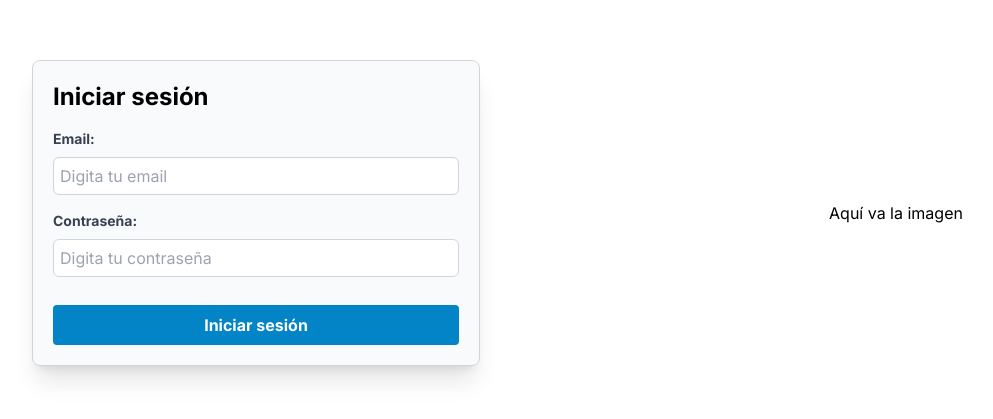
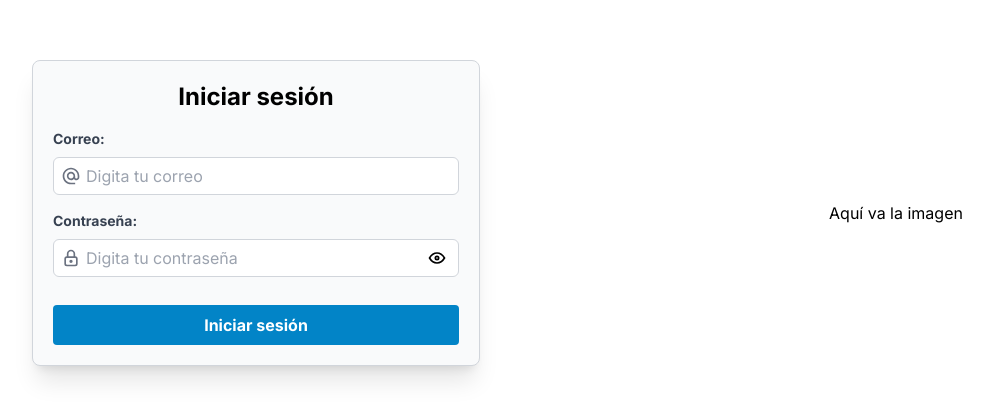
Before and after one commit to edwin-bur17/Mennar-App, a Next.js app: page / in a window 1280 px wide. Shown: the part 187-606 px from the top of the page, without its empty margins (64-1057 px from the left). Built offline with nearby package versions, Linux system fonts and the light colour scheme.

Commit message:
Actualización css del componente LoginForm

```diff
--- a/src/components/LoginForm.jsx
+++ b/src/components/LoginForm.jsx
@@ -3,18 +3,22 @@ import { useAuth } from "@/context/authContext"
 import { useEffect, useState } from "react"
 import { useRouter } from "next/navigation"
 import Spinner from "./Spinner"
+import { TbEyeOff, TbEye, TbLock } from "react-icons/tb"
+import { MdAlternateEmail } from "react-icons/md"
+import showAlert from "@/services/alertSweet"
 
 export const LoginForm = () => {
     const { login, isAuthenticated, loading } = useAuth()
     const [email, setEmail] = useState("")
     const [password, setPassword] = useState("")
-    const [error, setError] = useState(null)
-    const [successMessage, setSuccessMessage] = useState(null)
+    const [showPassword, setShowPassword] = useState(false)
     const router = useRouter()
 
-    const inputClass = "w-full p-1.5 text-gray-700 bg-white border border-gray-300 rounded-md focus:outline-none focus:ring-2 focus:ring-sky-500 focus:border-transparent"
+    const inputClass = "w-full pl-8 py-1.5 text-gray-700 bg-white border border-gray-300 rounded-md focus:outline-none focus:ring-2 focus:ring-sky-500 focus:border-transparent"
     const buttonClass = "w-full px-4 py-2 font-bold text-white bg-sky-default rounded hover:bg-sky-500 focus:outline-none focus:shadow-outline"
     const labelClass = "block mb-2 text-sm font-bold text-gray-700"
+    const iconClass = "absolute left-2 top-1/2 transform -translate-y-1/2 text-gray-500"
+    const buttonShowPassClass = "absolute right-3 top-1/2 transform -translate-y-1/2 text-gray-400 hover:text-primary transition-colors duration-300"
 
     useEffect(() => {
         if (isAuthenticated) {
@@ -24,56 +28,65 @@ export const LoginForm = () => {
 
     const handleSubmit = async (e) => {
         e.preventDefault()
-        setError(null)
-        setSuccessMessage(null)
         if (!email || !password) {
-            setError("Todos los campos son obligatorios")
+            showAlert("Todos los campos son obligatorios", "error")
             return
         }
         try {
             const result = await login(email, password)
             if (result.success) {
-                setSuccessMessage(result.message)
+                showAlert(result.message, "success")
                 setTimeout(() => {
                     router.push("/direccionamientos")
                 }, 1500)
             } else {
-                setError(result.error)
+                showAlert(result.error, "error")
             }
         } catch (error) {
             console.log(error)
-            setError("Ocurrió un error inesperado. Por favor, intenta de nuevo.")
+            showAlert("Ocurrió un error inesperado. Por favor, intenta de nuevo.", "error")
         }
     }
 
     return (
         <div className="flex items-center justify-center p-5">
             <div className="w-full max-w-md bg-gray-50 p-5 border border-gray-300 shadow-xl rounded-lg">
-                <h3 className="text-2xl font-bold mb-4">Iniciar sesión</h3>
-                {error && <p className="text-danger-default text-center m-3">{error}</p>}
-                {successMessage && <p className="text-success-700 text-center">{successMessage}</p>}
+                <h3 className="text-2xl text-center font-bold mb-4">Iniciar sesión</h3>
                 <form onSubmit={handleSubmit}>
                     <div className="mb-4">
-                        <label htmlFor="email" className={labelClass}> Email: </label>
+                        <label htmlFor="email" className={labelClass}> Correo: </label>
+                        <div className="relative">
+                            <MdAlternateEmail className={iconClass} size={20} />
                             <input
                                 type="email"
                                 id="email"
-                            className={inputClass}
+                                className={`${inputClass} pr-1.5`}
                                 value={email}
-                            placeholder="Digita tu email"
+                                placeholder="Digita tu correo"
                                 onChange={(e) => setEmail(e.target.value)}
                             />
                         </div>
+                    </div>
                     <div className="mb-7">
                         <label htmlFor="password" className={labelClass}> Contraseña: </label>
+                        <div className="relative">
+                            <TbLock className={iconClass} size={20} />
                             <input
-                            type="password"
+                                type={showPassword ? "text" : "password"}
                                 id="password"
-                            className={inputClass}
+                                className={`${inputClass} pr-10`}
                                 value={password}
                                 placeholder="Digita tu contraseña"
                                 onChange={(e) => setPassword(e.target.value)}
                             />
+                            <button
+                                type="button"
+                                onClick={() => setShowPassword(!showPassword)}
+                                className={buttonShowPassClass}
+                            >
+                                {showPassword ? <TbEyeOff size={20} /> : <TbEye size={20} />}
+                            </button>
+                        </div>
                     </div>
                     <button type="submit" className={buttonClass} disabled={loading}>
                         {loading ? <Spinner text="" /> : "Iniciar sesión"}
--- a/tailwind.config.js
+++ b/tailwind.config.js
@@ -41,6 +41,7 @@ module.exports = {
       gray: {
         50: "#f9fafb",
         300 : "#d1d5db",
+        500 : "#6b7280",
         700: "#374151"
       },
       orange: "#ea580c",
```
Lines whose indentation alone changed are shown as unchanged.
